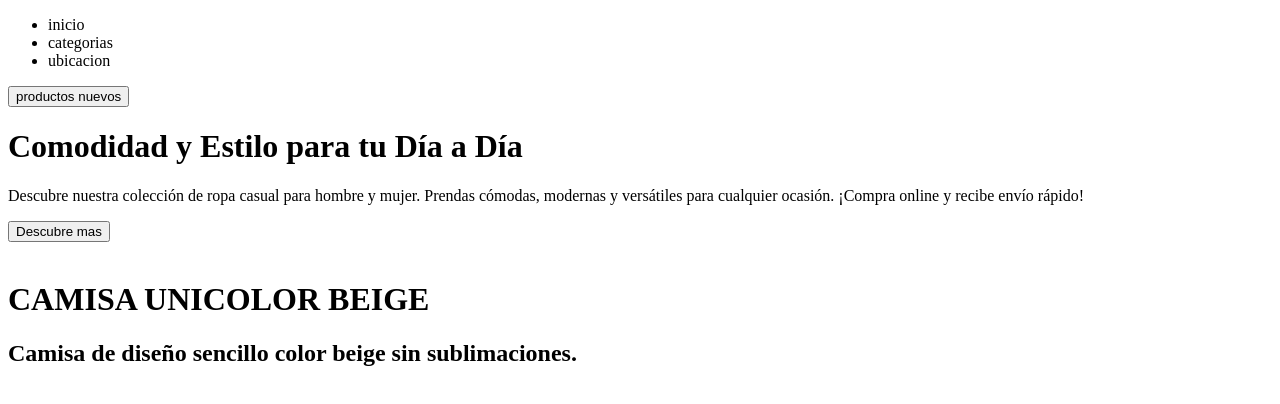
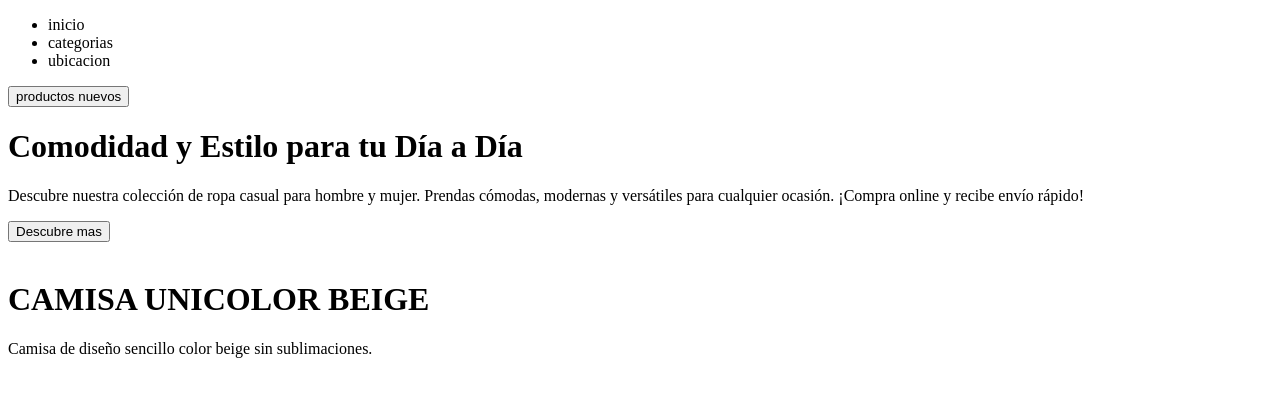
Before and after one commit to Abra-777/Moda_casualll, a plain HTML site: page index.html in a window 1280 px wide. Drawn offline with Linux system fonts and the light colour scheme.

Commit message:
se arreglaron errores

```diff
--- a/index.html
+++ b/index.html
@@ -30,8 +30,8 @@
         <img src="" alt="">
         <div>
             <h1>CAMISA UNICOLOR BEIGE</h1>
-            <h2>Camisa de diseño sencillo color beige
-                sin sublimaciones.</h2>
+            <p>Camisa de diseño sencillo color beige
+                sin sublimaciones.</p>
         </div>
     </div>
  </div>
```
